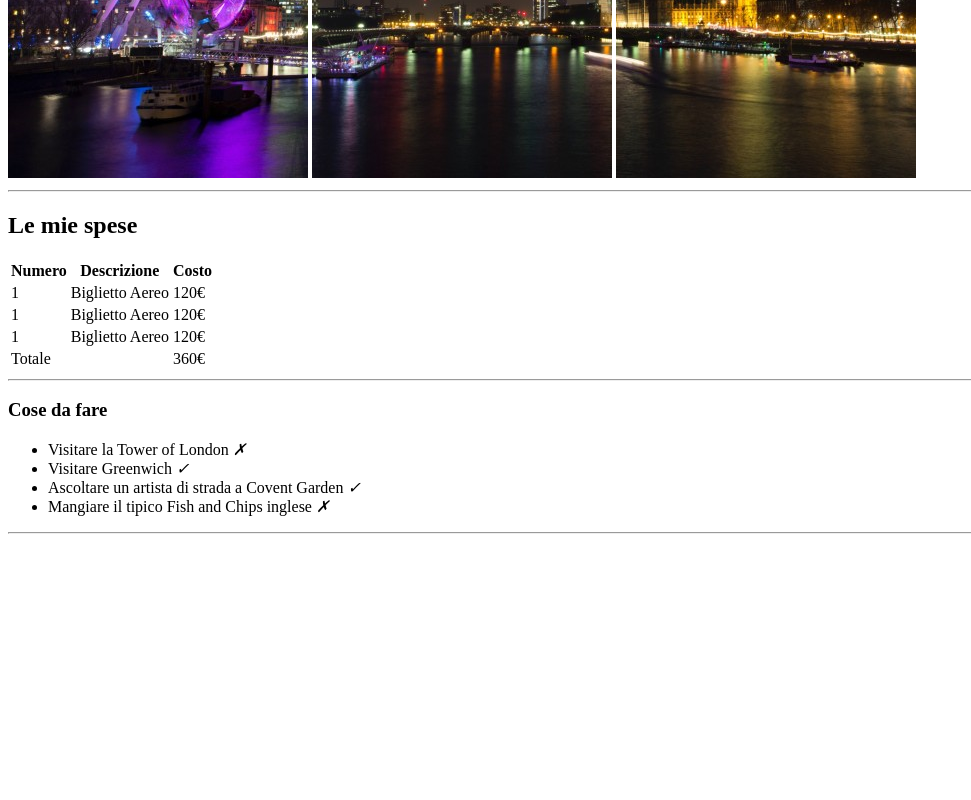
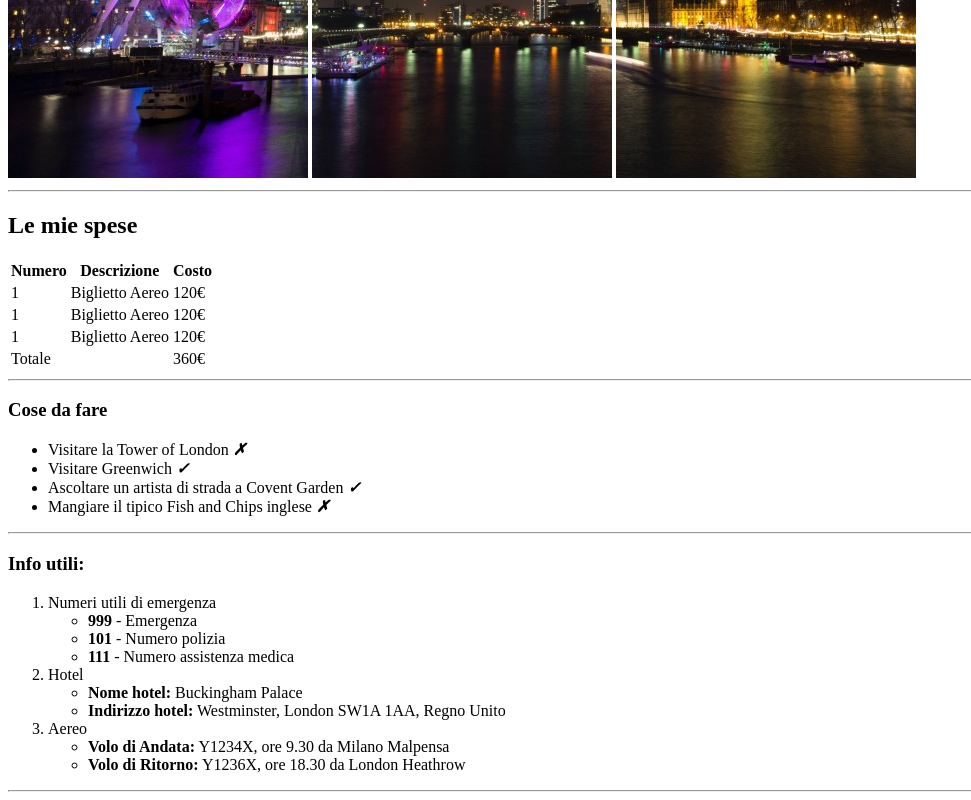
Before and after one commit to Barbarubia/html-london-trip, a plain HTML site: page index.html in a window 1280 px wide. Shown: the part 502-1302 px from the top of the page, without its empty margins (0-971 px from the left). Before the commit the page ends 1044 px from the top, so only its background shows below. Drawn offline with Linux system fonts and the light colour scheme.

Commit message:
aggiunta sezione info utili

```diff
--- a/index.html
+++ b/index.html
@@ -61,17 +61,42 @@
         <section>
             <h3>Cose da fare</h3>
             <ul>
-                <li>Visitare la Tower of London <em>&cross;</em></li>
-                <li>Visitare Greenwich <em>&check;</em></li>
-                <li>Ascoltare un artista di strada a Covent Garden <em>&check;</em></li>
-                <li>Mangiare il tipico Fish and Chips inglese <em>&cross;</em></li>
+                <li>Visitare la Tower of London <strong><em>&cross;</em></strong></li>
+                <li>Visitare Greenwich <strong><em>&check;</em></strong></li>
+                <li>Ascoltare un artista di strada a Covent Garden <strong><em>&check;</em></strong></li>
+                <li>Mangiare il tipico Fish and Chips inglese <strong><em>&cross;</em></strong></li>
             </ul>
             <hr>
         </section>
 
-        <!-- Sezione 3 informazioni utili -->
+        <!-- Sezione 3 informazioni utili con lista ordinata e sottoliste non ordinate-->
         <section>
-
+            <h3>Info utili:</h3>
+            <ol>
+                <li>
+                    Numeri utili di emergenza
+                    <ul>
+                        <li><strong>999</strong> - Emergenza</li>
+                        <li><strong>101</strong> - Numero polizia</li>
+                        <li><strong>111</strong> - Numero assistenza medica</li>
+                    </ul>
+                </li>
+                <li>
+                    Hotel
+                    <ul>
+                        <li><strong>Nome hotel:</strong> Buckingham Palace</li>
+                        <li><strong>Indirizzo hotel:</strong> Westminster, London SW1A 1AA, Regno Unito</li>
+                    </ul>
+                </li>
+                <li>
+                    Aereo
+                    <ul>
+                        <li><strong>Volo di Andata:</strong> Y1234X, ore 9.30 da Milano Malpensa</li>
+                        <li><strong>Volo di Ritorno:</strong> Y1236X, ore 18.30 da London Heathrow</li>
+                    </ul>
+                </li>
+            </ol>
+            <hr>
         </section>
 
         <!-- Sezione 4 foto -->
```
